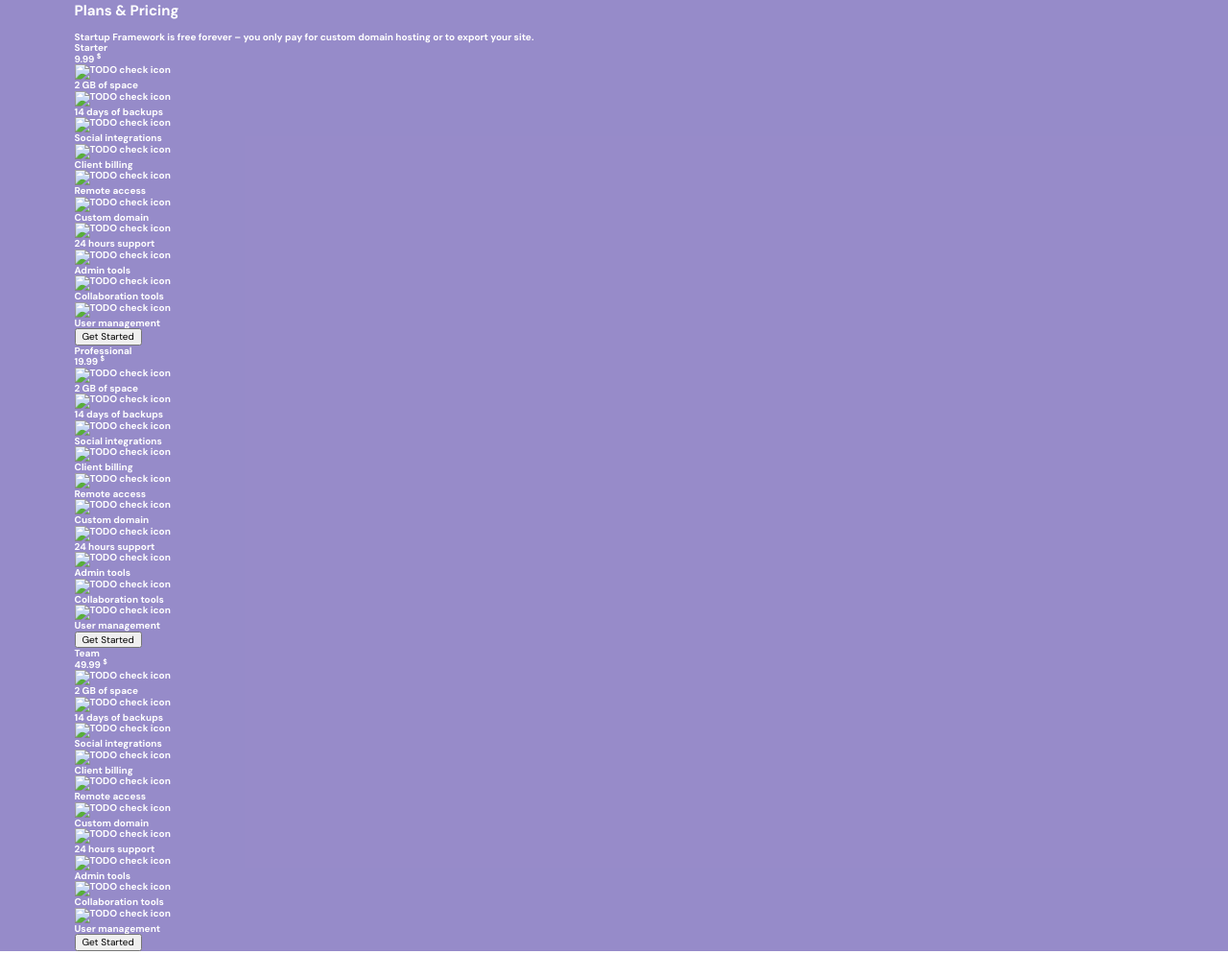
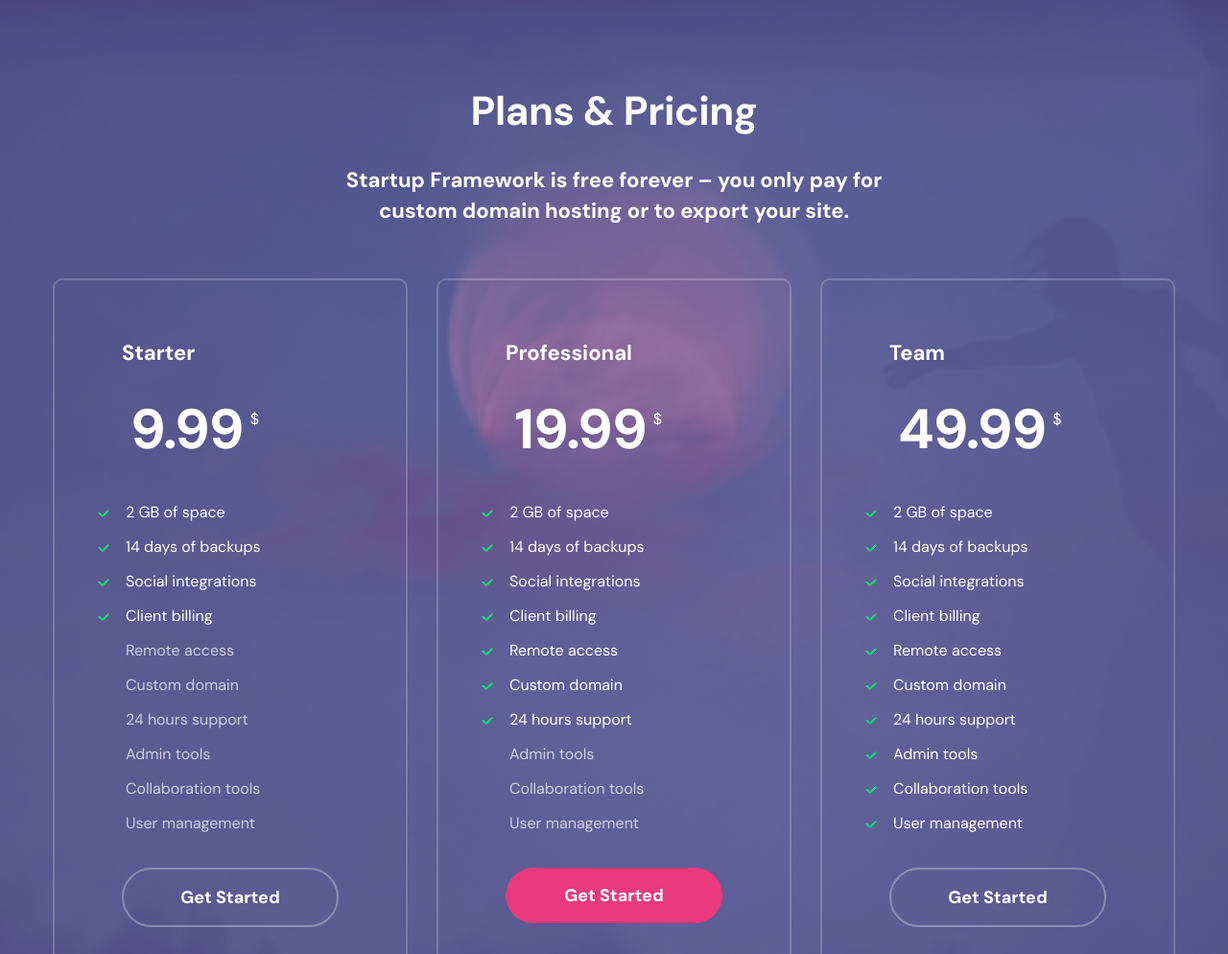
Before and after one commit to Peter-developer01/startup-3-layout, a plain HTML site: page index.html in a window 1280 px wide. Shown: the part 7225-8219 px from the top of the page at 96% size. Drawn offline with nearby package versions, Linux system fonts and the light colour scheme.

Commit message:
done desktop #pricing-table section

```diff
--- a/index.html
+++ b/index.html
@@ -785,211 +785,134 @@
 			</section>
 
 			<section id="pricing-table">
+				<img
+					src="img/pricing-table.jpg"
+					alt="pricing table background"
+					class="background"
+				/>
 				<div class="container">
-					<h2>Plans & Pricing</h2>
-					Startup Framework is free forever &ndash; you only pay for custom
-					domain hosting or to export your site.
+					<h3 class="h3-title">Plans & Pricing</h3>
+					<h5 class="pricing-description h5-lead">
+						Startup Framework is free forever &ndash; you only pay for <br />
+						custom domain hosting or to export your site.
+					</h5>
 					<div class="plans">
-						<div class="plan-starter">
-							<div class="plan-name">Starter</div>
-							<div class="plan-price">9.99 <sup>$</sup></div>
-							<div class="plan-features">
-								<div class="plan-feature">
-									<div class="plan-feature-check">
-										<img src="#" alt="TODO check icon" />
-									</div>
+						<div class="plan plan-starter">
+							<h5 class="plan-name h5-lead">Starter</h5>
+							<div class="plan-price h2-header">
+								9.99 <span class="plan-price-sign text-paragraph">$</span>
+							</div>
+							<ul class="plan-features">
+								<li class="plan-feature text-paragraph">
 									<span class="plan-feature-name">2 GB of space</span>
-								</div>
-								<div class="plan-feature">
-									<div class="plan-feature-check">
-										<img src="#" alt="TODO check icon" />
-									</div>
+								</li>
+								<li class="plan-feature text-paragraph">
 									<span class="plan-feature-name">14 days of backups</span>
-								</div>
-								<div class="plan-feature">
-									<div class="plan-feature-check">
-										<img src="#" alt="TODO check icon" />
-									</div>
+								</li>
+								<li class="plan-feature text-paragraph">
 									<span class="plan-feature-name">Social integrations</span>
-								</div>
-								<div class="plan-feature">
-									<div class="plan-feature-check">
-										<img src="#" alt="TODO check icon" />
-									</div>
+								</li>
+								<li class="plan-feature text-paragraph">
 									<span class="plan-feature-name">Client billing</span>
-								</div>
-								<div class="plan-feature disabled">
-									<div class="plan-feature-check">
-										<img src="#" alt="TODO check icon" />
-									</div>
+								</li>
+								<li class="plan-feature disabled text-paragraph">
 									<span class="plan-feature-name">Remote access</span>
-								</div>
-								<div class="plan-feature disabled">
-									<div class="plan-feature-check">
-										<img src="#" alt="TODO check icon" />
-									</div>
+								</li>
+								<li class="plan-feature disabled text-paragraph">
 									<span class="plan-feature-name">Custom domain</span>
-								</div>
-								<div class="plan-feature disabled">
-									<div class="plan-feature-check">
-										<img src="#" alt="TODO check icon" />
-									</div>
+								</li>
+								<li class="plan-feature disabled text-paragraph">
 									<span class="plan-feature-name">24 hours support</span>
-								</div>
-								<div class="plan-feature disabled">
-									<div class="plan-feature-check">
-										<img src="#" alt="TODO check icon" />
-									</div>
+								</li>
+								<li class="plan-feature disabled text-paragraph">
 									<span class="plan-feature-name">Admin tools</span>
-								</div>
-								<div class="plan-feature disabled">
-									<div class="plan-feature-check">
-										<img src="#" alt="TODO check icon" />
-									</div>
+								</li>
+								<li class="plan-feature disabled text-paragraph">
 									<span class="plan-feature-name">Collaboration tools</span>
-								</div>
-								<div class="plan-feature disabled">
-									<div class="plan-feature-check">
-										<img src="#" alt="TODO check icon" />
-									</div>
+								</li>
+								<li class="plan-feature disabled text-paragraph">
 									<span class="plan-feature-name">User management</span>
-								</div>
-							</div>
-							<button class="plan-button">Get Started</button>
+								</li>
+							</ul>
+							<button class="plan-button btn btn-outlined">Get Started</button>
 						</div>
 						<div class="plan plan-professional">
-							<div class="plan-name">Professional</div>
-							<div class="plan-price">19.99 <sup>$</sup></div>
-							<div class="plan-features">
-								<div class="plan-feature">
-									<div class="plan-feature-check">
-										<img src="#" alt="TODO check icon" />
-									</div>
+							<h5 class="plan-name h5-lead">Professional</h5>
+							<div class="plan-price h2-header">
+								19.99 <span class="plan-price-sign text-paragraph">$</span>
+							</div>
+							<ul class="plan-features">
+								<li class="plan-feature text-paragraph">
 									<span class="plan-feature-name">2 GB of space</span>
-								</div>
-								<div class="plan-feature">
-									<div class="plan-feature-check">
-										<img src="#" alt="TODO check icon" />
-									</div>
+								</li>
+								<li class="plan-feature text-paragraph">
 									<span class="plan-feature-name">14 days of backups</span>
-								</div>
-								<div class="plan-feature">
-									<div class="plan-feature-check">
-										<img src="#" alt="TODO check icon" />
-									</div>
+								</li>
+								<li class="plan-feature text-paragraph">
 									<span class="plan-feature-name">Social integrations</span>
-								</div>
-								<div class="plan-feature">
-									<div class="plan-feature-check">
-										<img src="#" alt="TODO check icon" />
-									</div>
+								</li>
+								<li class="plan-feature text-paragraph">
 									<span class="plan-feature-name">Client billing</span>
-								</div>
-								<div class="plan-feature">
-									<div class="plan-feature-check">
-										<img src="#" alt="TODO check icon" />
-									</div>
+								</li>
+								<li class="plan-feature text-paragraph">
 									<span class="plan-feature-name">Remote access</span>
-								</div>
-								<div class="plan-feature">
-									<div class="plan-feature-check">
-										<img src="#" alt="TODO check icon" />
-									</div>
+								</li>
+								<li class="plan-feature text-paragraph">
 									<span class="plan-feature-name">Custom domain</span>
-								</div>
-								<div class="plan-feature">
-									<div class="plan-feature-check">
-										<img src="#" alt="TODO check icon" />
-									</div>
+								</li>
+								<li class="plan-feature text-paragraph">
 									<span class="plan-feature-name">24 hours support</span>
-								</div>
-								<div class="plan-feature disabled">
-									<div class="plan-feature-check">
-										<img src="#" alt="TODO check icon" />
-									</div>
+								</li>
+								<li class="plan-feature disabled text-paragraph">
 									<span class="plan-feature-name">Admin tools</span>
-								</div>
-								<div class="plan-feature disabled">
-									<div class="plan-feature-check">
-										<img src="#" alt="TODO check icon" />
-									</div>
+								</li>
+								<li class="plan-feature disabled text-paragraph">
 									<span class="plan-feature-name">Collaboration tools</span>
-								</div>
-								<div class="plan-feature disabled">
-									<div class="plan-feature-check">
-										<img src="#" alt="TODO check icon" />
-									</div>
+								</li>
+								<li class="plan-feature disabled text-paragraph">
 									<span class="plan-feature-name">User management</span>
-								</div>
-							</div>
-							<button class="plan-button">Get Started</button>
+								</li>
+							</ul>
+							<button class="plan-button btn btn-third">Get Started</button>
 						</div>
 						<div class="plan plan-team">
-							<div class="plan-name">Team</div>
-							<div class="plan-price">49.99 <sup>$</sup></div>
-							<div class="plan-features">
-								<div class="plan-feature">
-									<div class="plan-feature-check">
-										<img src="#" alt="TODO check icon" />
-									</div>
+							<h5 class="plan-name h5-lead">Team</h5>
+							<div class="plan-price h2-header">
+								49.99 <span class="plan-price-sign text-paragraph">$</span>
+							</div>
+							<ul class="plan-features">
+								<li class="plan-feature text-paragraph">
 									<span class="plan-feature-name">2 GB of space</span>
-								</div>
-								<div class="plan-feature">
-									<div class="plan-feature-check">
-										<img src="#" alt="TODO check icon" />
-									</div>
+								</li>
+								<li class="plan-feature text-paragraph">
 									<span class="plan-feature-name">14 days of backups</span>
-								</div>
-								<div class="plan-feature">
-									<div class="plan-feature-check">
-										<img src="#" alt="TODO check icon" />
-									</div>
+								</li>
+								<li class="plan-feature text-paragraph">
 									<span class="plan-feature-name">Social integrations</span>
-								</div>
-								<div class="plan-feature">
-									<div class="plan-feature-check">
-										<img src="#" alt="TODO check icon" />
-									</div>
+								</li>
+								<li class="plan-feature text-paragraph">
 									<span class="plan-feature-name">Client billing</span>
-								</div>
-								<div class="plan-feature">
-									<div class="plan-feature-check">
-										<img src="#" alt="TODO check icon" />
-									</div>
+								</li>
+								<li class="plan-feature text-paragraph">
 									<span class="plan-feature-name">Remote access</span>
-								</div>
-								<div class="plan-feature">
-									<div class="plan-feature-check">
-										<img src="#" alt="TODO check icon" />
-									</div>
+								</li>
+								<li class="plan-feature text-paragraph">
 									<span class="plan-feature-name">Custom domain</span>
-								</div>
-								<div class="plan-feature">
-									<div class="plan-feature-check">
-										<img src="#" alt="TODO check icon" />
-									</div>
+								</li>
+								<li class="plan-feature text-paragraph">
 									<span class="plan-feature-name">24 hours support</span>
-								</div>
-								<div class="plan-feature">
-									<div class="plan-feature-check">
-										<img src="#" alt="TODO check icon" />
-									</div>
+								</li>
+								<li class="plan-feature text-paragraph">
 									<span class="plan-feature-name">Admin tools</span>
-								</div>
-								<div class="plan-feature">
-									<div class="plan-feature-check">
-										<img src="#" alt="TODO check icon" />
-									</div>
+								</li>
+								<li class="plan-feature text-paragraph">
 									<span class="plan-feature-name">Collaboration tools</span>
-								</div>
-								<div class="plan-feature">
-									<div class="plan-feature-check">
-										<img src="#" alt="TODO check icon" />
-									</div>
+								</li>
+								<li class="plan-feature text-paragraph">
 									<span class="plan-feature-name">User management</span>
-								</div>
-							</div>
-							<button class="plan-button">Get Started</button>
+								</li>
+							</ul>
+							<button class="plan-button btn btn-outlined">Get Started</button>
 						</div>
 					</div>
 				</div>
--- a/style.css
+++ b/style.css
@@ -9,6 +9,7 @@
     --color-grey: rgba(235, 234, 237, 1);
     --color-white: rgba(255, 255, 255, 1);
     --color-white-15: rgba(255, 255, 255, 0.15);
+    --color-white-20: rgba(255, 255, 255, 0.2);
     --color-white-30: rgba(255, 255, 255, 0.3);
     --color-black: rgba(20, 20, 20, 1);
     --color-black-10: rgba(20, 20, 20, 0.1);
@@ -17,6 +18,7 @@
     --color-heading: rgba(30, 14, 98, 1);
     --action-primary: rgba(37, 218, 197, 1);
     --action-secondary: rgba(72, 43, 231, 1);
+    --action-third: rgba(233, 58, 125, 1);
     --socials-twitter: rgba(29, 161, 242, 1);
     --socials-youtube: rgba(234, 50, 35, 1);
     --font: "DM Sans", Roboto, sans-serif;
@@ -26,7 +28,7 @@
 }
 
 html {
-    /* The font size is 62.5 (10 px) to make it easier to make the layout responsive.  */
+    /* The font size is 62.5% (10 px) to make it easier to make the layout responsive.  */
     font-size: 62.5%;
 }
 
@@ -92,6 +94,10 @@ a {
 
 .btn-secondary {
     background-color: var(--action-secondary);
+}
+
+.btn-third {
+    background-color: var(--action-third);
 }
 
 .btn-socials-twitter {
@@ -801,3 +807,84 @@ a {
     padding-top: 1.2rem;
     padding-bottom: 1.2rem;
 }
+
+/* !|| /Contact section */
+
+/* !|| Pricing table section */
+#pricing-table {
+    height: 1130px;
+    padding-top: 10rem;
+    padding-bottom: 10rem;
+}
+
+#pricing-table .background {
+    opacity: 0.6;
+}
+
+#pricing-table .container {
+    display: flex;
+    flex-direction: column;
+    align-items: center;
+}
+
+#pricing-table .pricing-description {
+    text-align: center;
+    margin-bottom: 0;
+    margin-top: 3rem;
+}
+
+#pricing-table .plans {
+    display: flex;
+    gap: 3rem;
+    margin-top: 5.4rem;
+}
+
+#pricing-table .plan {
+    width: 37rem;
+    height: 73rem;
+    border: 0.2rem solid var(--color-white-20);
+    border-radius: 1rem;
+    padding: 6rem 7rem 5.6rem 7rem;
+}
+
+#pricing-table .plan-name {
+    margin: 0;
+}
+
+#pricing-table .plan-price {
+    display: flex;
+    gap: 0.7rem;
+    align-items: flex-start;
+    margin-left: 0.9rem;
+    margin-top: 2.8rem;
+}
+
+#pricing-table .plan-price-sign {
+    display: inline-block;
+    margin-top: 1.16rem;
+}
+
+#pricing-table .plan-features {
+    display: flex;
+    flex-direction: column;
+    gap: 1rem;
+    margin-left: -4.6rem;
+    margin-top: 3.9rem;
+}
+
+#pricing-table .plan-feature {
+    list-style-type: none;
+    list-style-image: url("icons/check.png");
+    padding-left: 1rem;
+}
+
+#pricing-table .plan-feature.disabled {
+    list-style-image: none;
+    list-style-position: outside;
+    opacity: 0.7;
+}
+
+#pricing-table .plan-button {
+    width: 100%;
+    margin-top: 2.3rem;
+}
```
Also changed, not shown: icons/check.png (added), img/pricing-table.jpg (added).
